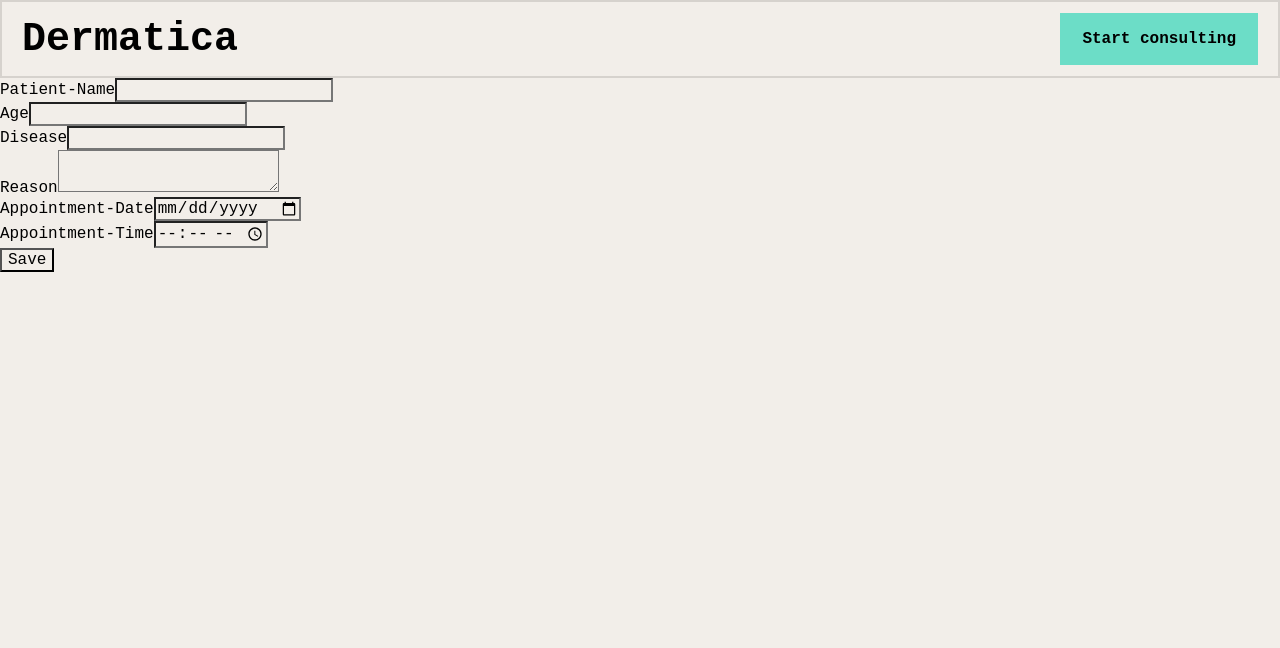
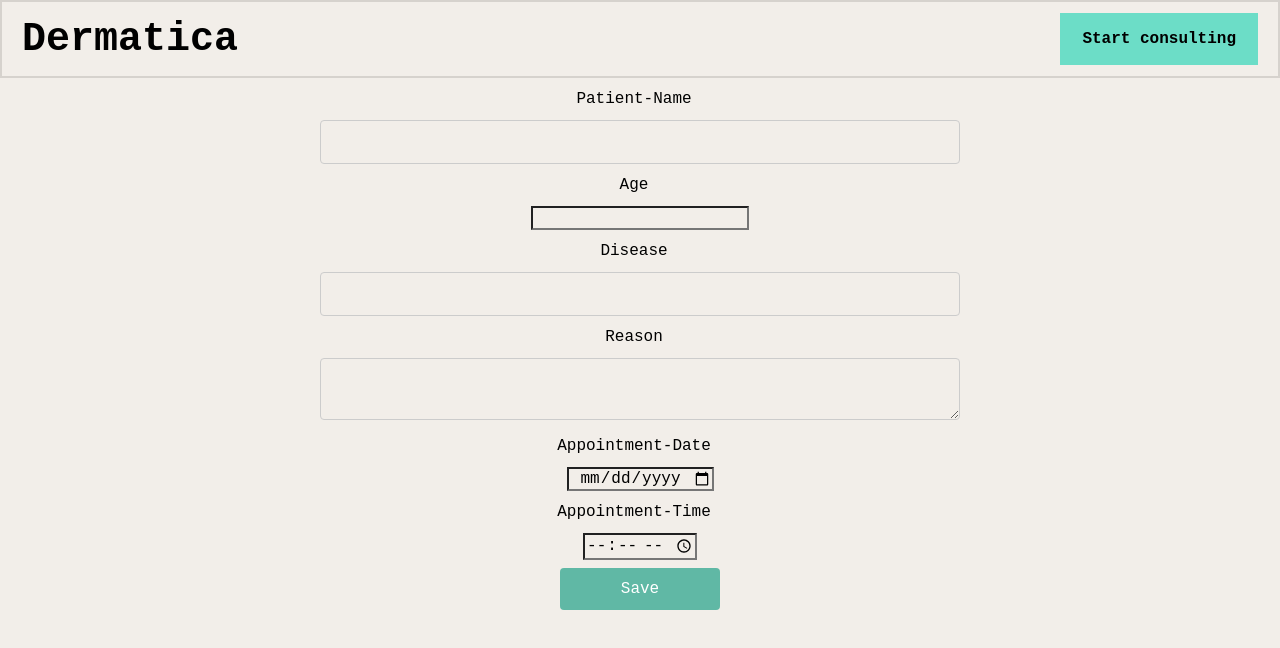
Before and after one commit to Mdhamza77/Dermatica_Acne, a React (Create React App) app: page /appointment in a window 1280 px wide. Shown: the top 648 px of the page. Built offline with nearby package versions, Linux system fonts and the light colour scheme.

Commit message:
Respinsive webpage styling

```diff
--- a/src/components/form_page/Appointment.js
+++ b/src/components/form_page/Appointment.js
@@ -18,6 +18,14 @@
         e.preventDefault();
         try {
             const results = await consult;
+            setConsult({
+                patientName : "" ,
+                age : "" ,
+                disease : "" ,
+                reason : "" ,
+                appointmentDate : "" ,
+                appointmentTime : ""
+            })
             console.log(results)
         } catch (error) {
             console.log(error)
@@ -25,34 +33,56 @@
 
     }
     return (
+        <div className='form-f1'>
+            <form onSubmit={handleSubmit} className='appoint-form'>
                 <div>
-            <form onSubmit={handleSubmit}>
-                <div>
+                    <div className='col25'>
                         <label htmlFor=''>Patient-Name</label>
+                    </div>
+                    <div className='col75'>
                         <input type='text' id='' name='patientName' value={consult.patientName} onChange={handleChange} />
                     </div>
+                </div>
                 <div>
+                    <div className='col25'>
                         <label htmlFor=''>Age</label>
+                        <div className='col75'>
                             <input type='number' id='' name='age' value={consult.age} onChange={handleChange} />
                         </div>
-                <div>
+                    </div>
+                    <div className='col25'>
                         <label htmlFor=''>Disease</label>
+                    </div>
+                    <div className='col75'>
                         <input type='text' id='' name='disease' value={consult.disease} onChange={handleChange} />
                     </div>
+                </div>
                 <div>
+                    <div className='col25'>
+
                         <label htmlFor=''>Reason</label>
+                    </div>
+                    <div className='col75'>
                         <textarea id='' name='reason' value={consult.reason} onChange={handleChange} />
                     </div>
+                </div>
                 <div>
+                    <div className='col25'>
                         <label htmlFor=''>Appointment-Date</label>
+                    </div>
+                    <div className='col75'>
                         <input type='date' id='' name='appointmentDate' value={consult.appointmentDate} onChange={handleChange} />
                     </div>
+                </div>
                 <div>
-                    <label htmlFor=''>Appointment-Time</label>
+                    <div className='col25'>
+                        <label htmlFor=''>Appointment-Time</label> </div>
+                    <div className='col75'>
                         <input type='time' id='' name='appointmentTime' value={consult.appointmentTime} onChange={handleChange} />
                     </div>
+                </div>
                 <div>
-                    <button type='submit' >Save</button>
+                    <button className='buttons' type='submit' >Save</button>
                 </div>
             </form>
         </div>
--- a/src/components/form_page/style.css
+++ b/src/components/form_page/style.css
@@ -0,0 +1,64 @@
+* {
+    box-sizing: border-box;
+    text-align: center;
+  }
+
+  input[type=text], select, textarea {
+    width: 50%;
+    padding: 12px;
+    border: 1px solid #ccc;
+    border-radius: 4px;
+    resize: vertical;
+  }
+
+  label {
+    padding: 12px 12px 12px 0;
+    display: inline-block;
+  }
+
+.buttons{
+    background-color: #60b8a5;
+    color: white;
+    padding: 12px 20px;
+    width: 10em;
+    border: none;
+    border-radius: 4px;
+    cursor: pointer;
+    margin-top: 0.5em;
+    float: center;
+  }
+
+
+
+  .container {
+    border-radius: 5px;
+    background-color:  #d6d2cd;
+    padding: 20px;
+  }
+
+  .col-25 {
+    float: left;
+    width: 25%;
+    margin-top: 6px;
+  }
+
+  .col-75 {
+    float: left;
+    width: 75%;
+    margin-top: 6px;
+  }
+
+
+  .row:after {
+    content: "";
+    display: table;
+    clear: both;
+  }
+
+
+  @media screen and (max-width: 600px) {
+    .col-25, .col-75, input[type=submit] {
+      width: 100%;
+      margin-top: 0;
+    }
+  }
```
Lines whose indentation alone changed are shown as unchanged.
